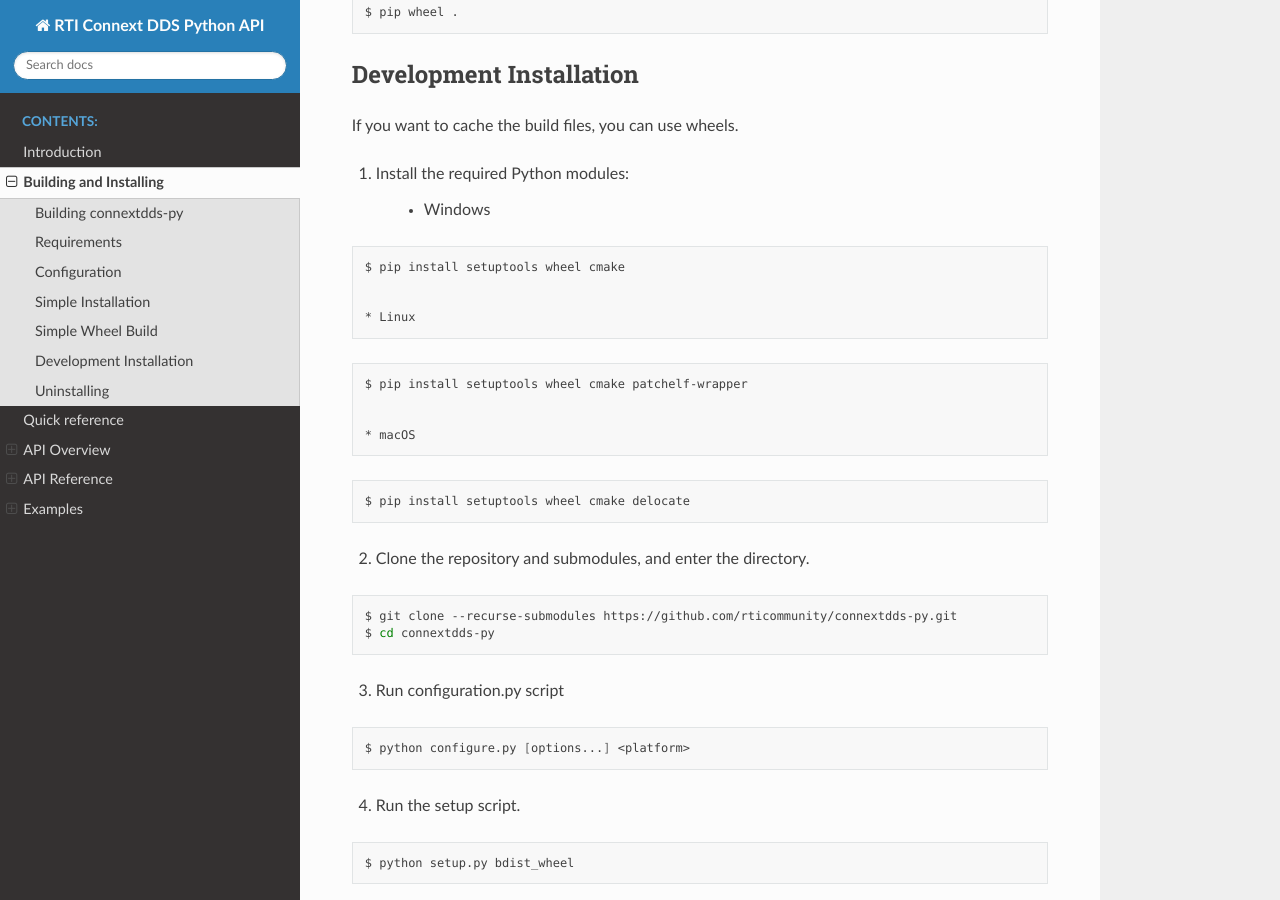
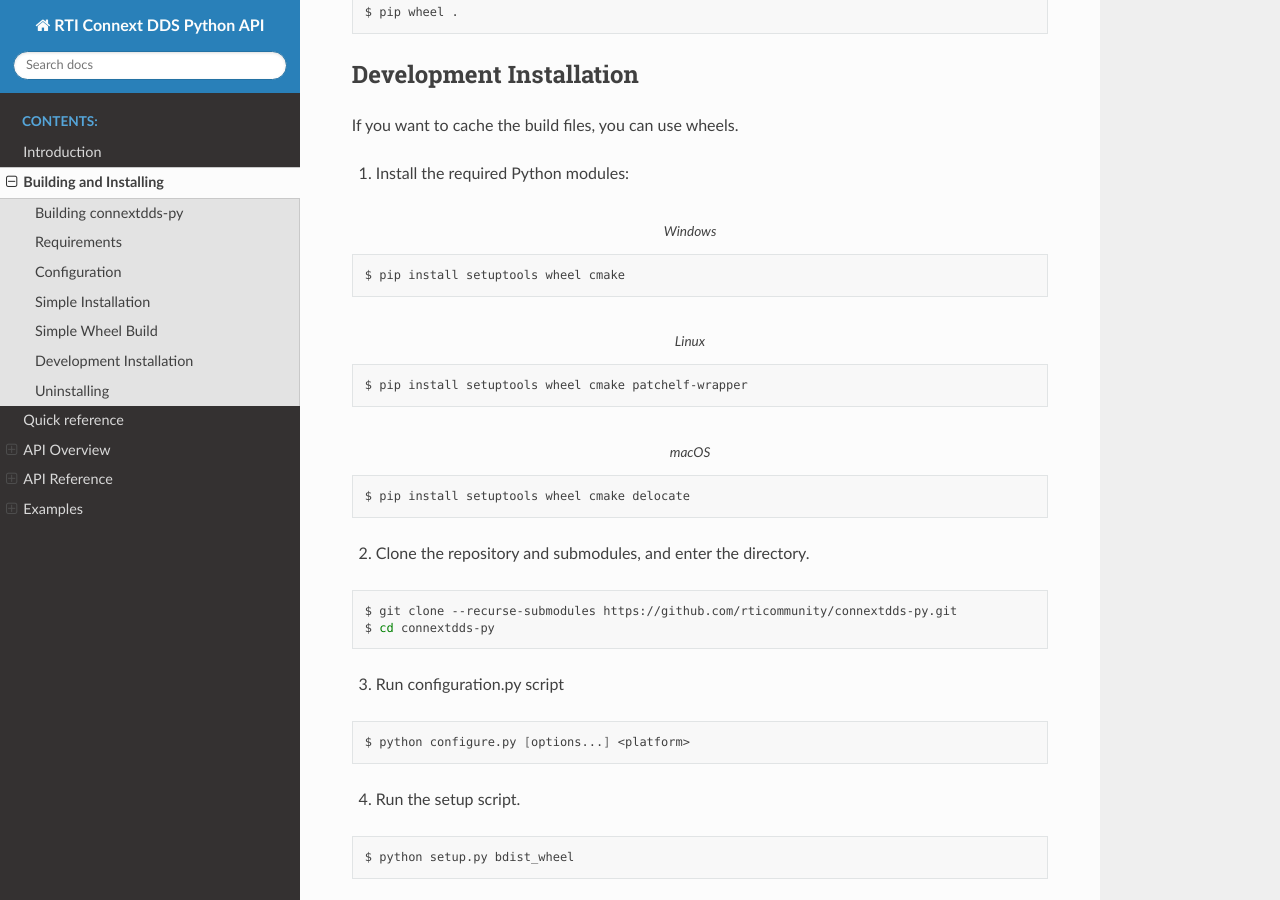
Before and after one commit to rticommunity/connextdds-py, a Sphinx documentation site: the page built from docs/source/building.rst, in a window 1280 px wide and 900 px high, scrolled down 1939 px. Built offline with Sphinx 7.4.7 and the Read the Docs theme 2.0.0, drawn with Linux system fonts in a browser that asks for light colours; part of the change alters nothing that is shown.

```diff
--- a/docs/source/building.rst
+++ b/docs/source/building.rst
@@ -120,23 +120,19 @@ If you want to cache the build files, you can use wheels.
 
 1. Install the required Python modules:
 
-    * Windows
-
 .. code-block:: shell
+    :caption: Windows
 
     $ pip install setuptools wheel cmake
 
-
-    * Linux
-
 .. code-block:: shell
+    :caption: Linux
 
     $ pip install setuptools wheel cmake patchelf-wrapper
 
 
-    * macOS
-
 .. code-block:: shell
+    :caption: macOS
 
     $ pip install setuptools wheel cmake delocate
 
```
